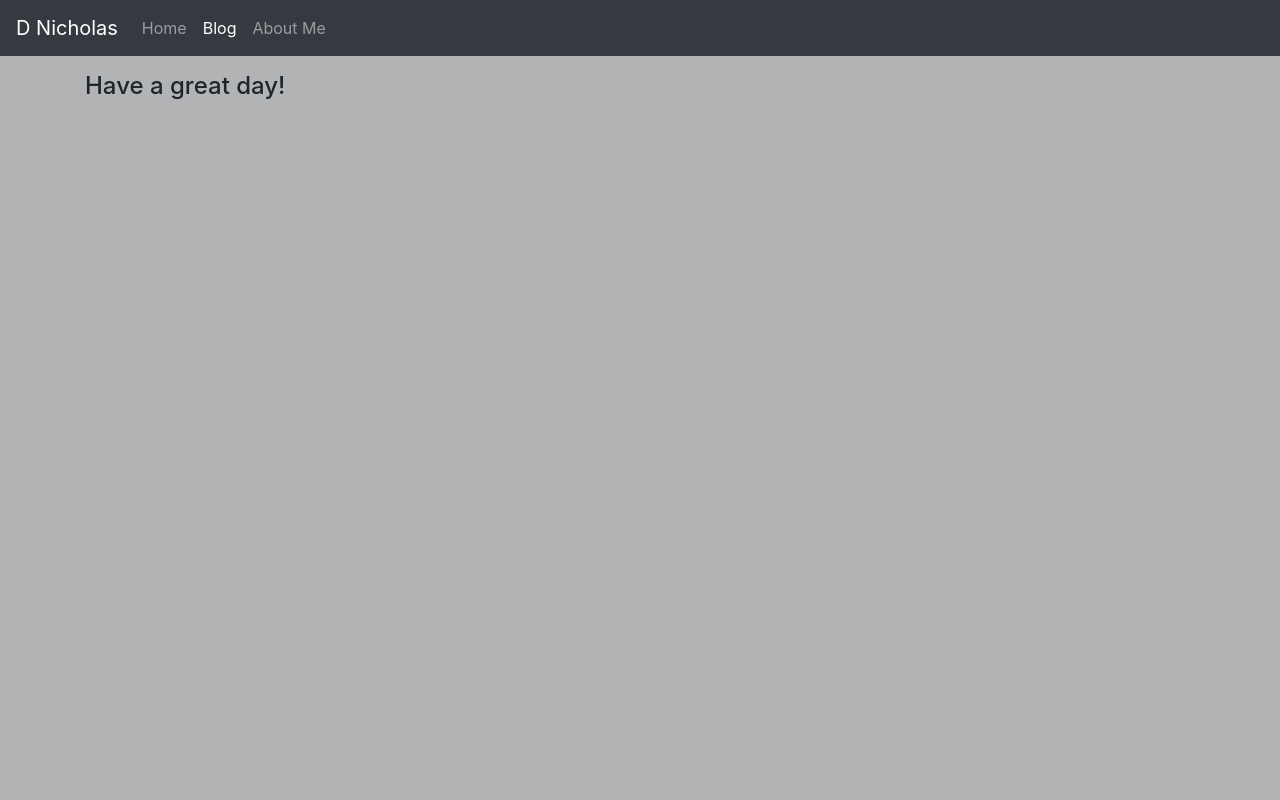
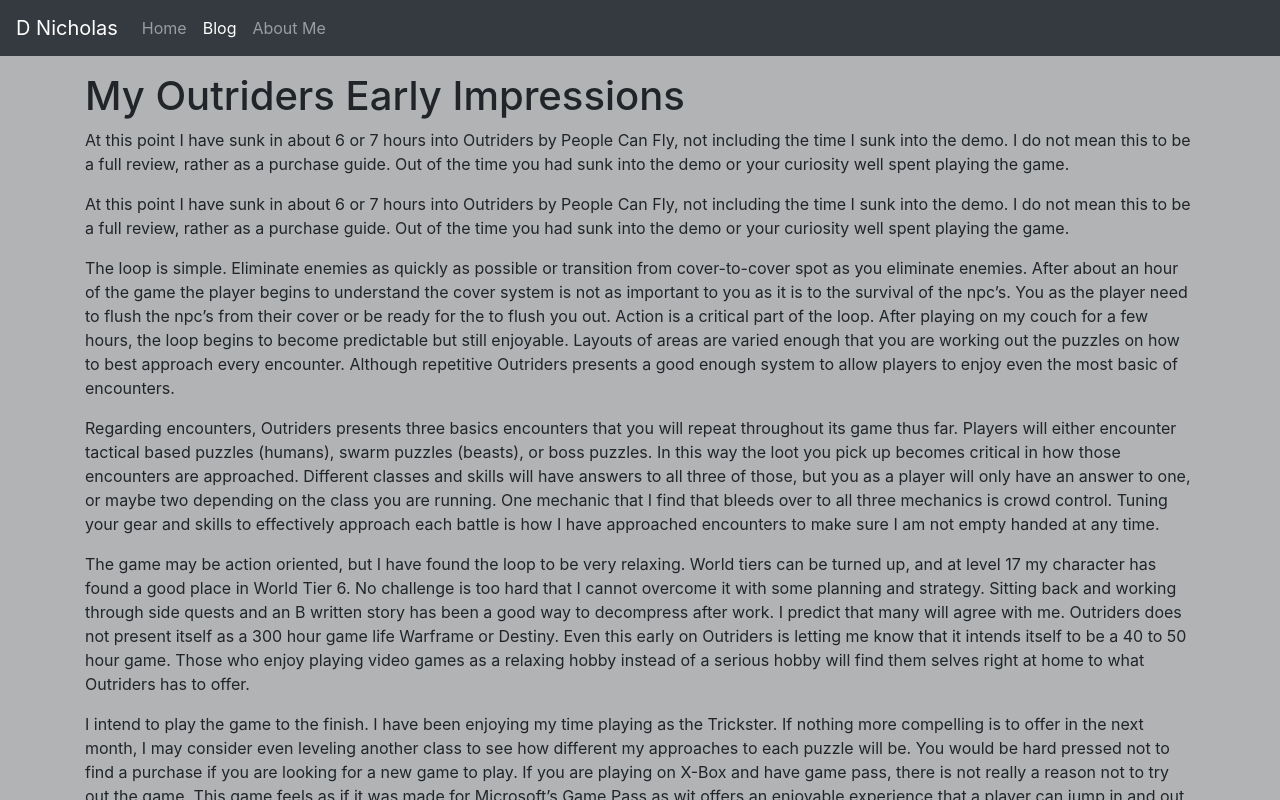
Before and after one commit to dead-alchemy/personal-site, a React (Create React App) app: page /blog/outriders_early in a window 1280 px wide. Built offline with nearby package versions, Linux system fonts and the light colour scheme.

Commit message:
Outriders upload.

```diff
--- a/src/components/pages/entries/entries.jsx
+++ b/src/components/pages/entries/entries.jsx
@@ -2,6 +2,7 @@
 import {Container} from "react-bootstrap";
 import Initial from "./posts/intial";
 import HelloPets from "./posts/hello_pets";
+import OutridersImpressions from "./posts/outriders_impressions";
 
 const Entries = (props) => {
 	let {id} = props.match.params;
@@ -10,6 +11,8 @@
 			<Container className="pt-3">
 				{id === "2021-03-27" && <Initial />}
 				{id === "hello_pets" && <HelloPets />}
+				{id === "outriders_early" && <OutridersImpressions />}
+
 				<h4>Have a great day!</h4>
 			</Container>
 		</div>
--- /dev/null
+++ b/src/components/pages/entries/posts/outriders_impressions.jsx
@@ -0,0 +1,89 @@
+import React from "react";
+
+const OutridersImpressions = () => {
+	return (
+		<div>
+			<h1>My Outriders Early Impressions</h1>
+			<p>
+				At this point I have sunk in about 6 or 7 hours into Outriders
+				by People Can Fly, not including the time I sunk into the demo.
+				I do not mean this to be a full review, rather as a purchase
+				guide. Out of the time you had sunk into the demo or your
+				curiosity well spent playing the game.
+			</p>
+			<p>
+				At this point I have sunk in about 6 or 7 hours into Outriders
+				by People Can Fly, not including the time I sunk into the demo.
+				I do not mean this to be a full review, rather as a purchase
+				guide. Out of the time you had sunk into the demo or your
+				curiosity well spent playing the game.
+			</p>
+			<p>
+				The loop is simple. Eliminate enemies as quickly as possible or
+				transition from cover-to-cover spot as you eliminate enemies.
+				After about an hour of the game the player begins to understand
+				the cover system is not as important to you as it is to the
+				survival of the npc’s. You as the player need to flush the npc’s
+				from their cover or be ready for the to flush you out. Action is
+				a critical part of the loop. After playing on my couch for a few
+				hours, the loop begins to become predictable but still
+				enjoyable. Layouts of areas are varied enough that you are
+				working out the puzzles on how to best approach every encounter.
+				Although repetitive Outriders presents a good enough system to
+				allow players to enjoy even the most basic of encounters.
+			</p>
+			<p>
+				Regarding encounters, Outriders presents three basics encounters
+				that you will repeat throughout its game thus far. Players will
+				either encounter tactical based puzzles (humans), swarm puzzles
+				(beasts), or boss puzzles. In this way the loot you pick up
+				becomes critical in how those encounters are approached.
+				Different classes and skills will have answers to all three of
+				those, but you as a player will only have an answer to one, or
+				maybe two depending on the class you are running. One mechanic
+				that I find that bleeds over to all three mechanics is crowd
+				control. Tuning your gear and skills to effectively approach
+				each battle is how I have approached encounters to make sure I
+				am not empty handed at any time.
+			</p>
+			<p>
+				The game may be action oriented, but I have found the loop to be
+				very relaxing. World tiers can be turned up, and at level 17 my
+				character has found a good place in World Tier 6. No challenge
+				is too hard that I cannot overcome it with some planning and
+				strategy. Sitting back and working through side quests and an B
+				written story has been a good way to decompress after work. I
+				predict that many will agree with me. Outriders does not present
+				itself as a 300 hour game life Warframe or Destiny. Even this
+				early on Outriders is letting me know that it intends itself to
+				be a 40 to 50 hour game. Those who enjoy playing video games as
+				a relaxing hobby instead of a serious hobby will find them
+				selves right at home to what Outriders has to offer.
+			</p>
+			<p>
+				I intend to play the game to the finish. I have been enjoying my
+				time playing as the Trickster. If nothing more compelling is to
+				offer in the next month, I may consider even leveling another
+				class to see how different my approaches to each puzzle will be.
+				You would be hard pressed not to find a purchase if you are
+				looking for a new game to play. If you are playing on X-Box and
+				have game pass, there is not really a reason not to try out the
+				game. This game feels as if it was made for Microsoft’s Game
+				Pass as wit offers an enjoyable experience that a player can
+				jump in and out of without repercussions of FOMO. What is in the
+				on the box is what you are getting.
+			</p>
+			<p>
+				If you have not already, go download the demo and play
+				Outriders. It is a great example of a studio achieving what they
+				set out to do. People Can Fly have done a fantastic job of
+				presenting a good game without over promising on what you should
+				expect. It’s hard to find a looter shooter that does not want
+				all of your time, and Outriders displays a good palette cleanser
+				on how the genre should play.
+			</p>
+		</div>
+	);
+};
+
+export default OutridersImpressions;
--- a/src/service/service.js
+++ b/src/service/service.js
@@ -4,6 +4,7 @@
 	let entries = [
 		{date: "2021-03-27", display: "Inital Blog Post"},
 		{date: "hello_pets", display: "Meet My Pets"},
+		{date: "outriders_early", display: "Outriders Early Impressions"},
 	];
 
 	return entries;
```
